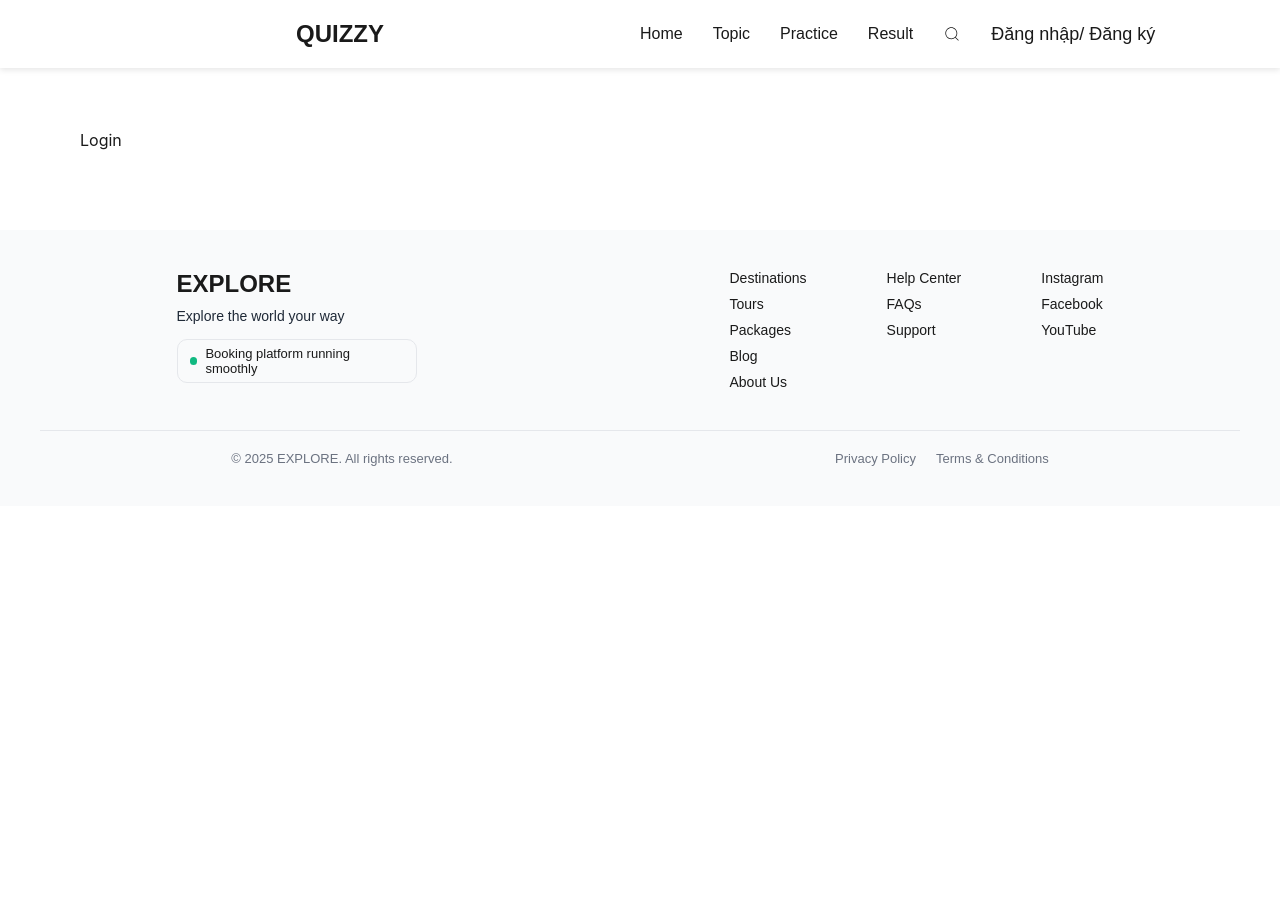
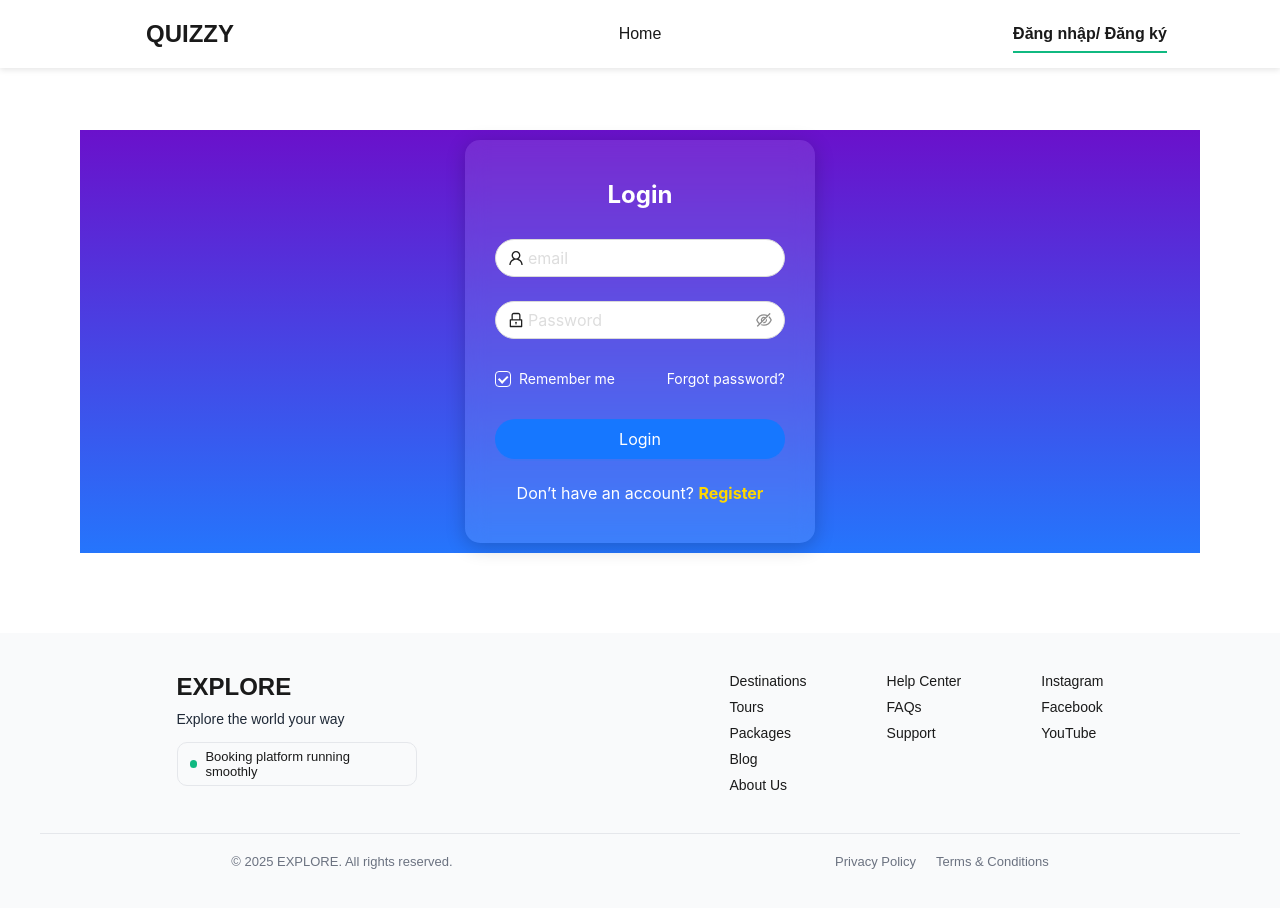
Before and after one commit to vuvantoann/quizzy-client, a React (Vite) app: page /login in a window 1280 px wide. Before the commit the page ends 800 px from the top, so only its background shows below. Built offline with nearby package versions, Linux system fonts and the light colour scheme.

Commit message:
Tính năng đăng nhập

```diff
--- a/package.json
+++ b/package.json
@@ -10,6 +10,7 @@
     "preview": "vite preview"
   },
   "dependencies": {
+    "antd": "^5.27.3",
     "react": "^19.1.0",
     "react-dom": "^19.1.0",
     "react-icons": "^5.5.0",
--- /dev/null
+++ b/src/client/pages/Login/Login.scss
@@ -0,0 +1,86 @@
+.login {
+  display: flex;
+  align-items: center;
+  justify-content: center;
+  background: linear-gradient(180deg, #6a11cb 0%, #2575fc 100%);
+
+  &__card {
+    width: 350px;
+    padding: 40px 30px;
+    border-radius: 15px;
+    background: rgba(255, 255, 255, 0.1);
+    backdrop-filter: blur(10px);
+    box-shadow: 0 4px 20px rgba(0, 0, 0, 0.2);
+    margin: 10px;
+  }
+
+  &__title {
+    text-align: center;
+    margin-bottom: 30px;
+    color: white;
+    font-weight: bold;
+  }
+
+  &__form {
+    .ant-input-affix-wrapper {
+      border-radius: 25px;
+      padding: 6px 12px;
+    }
+
+    .ant-input {
+      background: transparent;
+      color: #fff;
+
+      &::placeholder {
+        color: #ddd;
+      }
+    }
+
+    .ant-input-password {
+      border-radius: 25px;
+    }
+  }
+
+  &__options {
+    display: flex;
+    justify-content: space-between;
+    align-items: center;
+    color: white;
+  }
+
+  &__checkbox {
+    color: white;
+
+    .ant-checkbox-inner {
+      background-color: transparent;
+      border-color: white;
+    }
+  }
+
+  &__forgot {
+    color: white;
+
+    &:hover {
+      text-decoration: underline;
+    }
+  }
+
+  &__button {
+    border-radius: 25px;
+  }
+
+  &__footer {
+    text-align: center;
+    margin-top: 10px;
+    color: white;
+  }
+
+  &__register {
+    color: #ffd700;
+    font-weight: bold;
+
+    &:hover {
+      text-decoration: underline;
+    }
+  }
+}
--- a/src/client/pages/Login/index.jsx
+++ b/src/client/pages/Login/index.jsx
@@ -1,7 +1,115 @@
+import React from 'react'
+import { Form, Input, Button, Checkbox, message } from 'antd'
+import { UserOutlined, LockOutlined } from '@ant-design/icons'
+import './Login.scss'
+import { login } from '../../services/productService'
+import { useNavigate } from 'react-router-dom'
+import { setCookie } from '../../../helpers/cookie'
+
 function Login() {
+  const navigate = useNavigate()
+  const [messageApi, contextHolder] = message.useMessage()
+  const onFinish = async (values) => {
+    try {
+      const result = await login(values)
+      console.log(result)
+
+      if (result.code === 200) {
+        setCookie('token', result.token, 1)
+        navigate('/')
+        messageApi.open({
+          type: 'success',
+          content: result.message, // ✅ lấy từ backend
+        })
+      } else {
+        messageApi.open({
+          type: 'error',
+          content: result.message || 'Đăng nhập thất bại',
+        })
+      }
+    } catch (error) {
+      console.error(error)
+      messageApi.open({
+        type: 'error',
+        content: 'Có lỗi xảy ra, vui lòng thử lại',
+      })
+    }
+  }
+
   return (
     <>
-      <div>Login</div>
+      {contextHolder}
+      <div className="login">
+        <div className="login__card">
+          <h2 className="login__title">Login</h2>
+
+          <Form
+            name="login"
+            onFinish={onFinish}
+            layout="vertical"
+            initialValues={{ remember: true }}
+            className="login__form"
+          >
+            {/* Username */}
+            <Form.Item
+              name="email"
+              rules={[{ required: true, message: 'Please input your email!' }]}
+            >
+              <Input
+                prefix={<UserOutlined />}
+                placeholder="email"
+                size="large"
+              />
+            </Form.Item>
+
+            {/* Password */}
+            <Form.Item
+              name="password"
+              rules={[
+                { required: true, message: 'Please input your Password!' },
+              ]}
+            >
+              <Input.Password
+                prefix={<LockOutlined />}
+                placeholder="Password"
+                size="large"
+              />
+            </Form.Item>
+
+            {/* Remember & Forgot */}
+            <Form.Item>
+              <div className="login__options">
+                <Form.Item name="remember" valuePropName="checked" noStyle>
+                  <Checkbox className="login__checkbox">Remember me</Checkbox>
+                </Form.Item>
+                <a href="#" className="login__forgot">
+                  Forgot password?
+                </a>
+              </div>
+            </Form.Item>
+
+            {/* Button */}
+            <Form.Item>
+              <Button
+                type="primary"
+                htmlType="submit"
+                block
+                size="large"
+                className="login__button"
+              >
+                Login
+              </Button>
+            </Form.Item>
+          </Form>
+
+          <div className="login__footer">
+            Don’t have an account?{' '}
+            <a href="#" className="login__register">
+              Register
+            </a>
+          </div>
+        </div>
+      </div>
     </>
   )
 }
--- /dev/null
+++ b/src/client/pages/Logout/index.jsx
@@ -0,0 +1,14 @@
+import { useNavigate } from 'react-router-dom'
+import { deleteCookie } from '../../../helpers/cookie'
+import { useEffect } from 'react'
+
+function Logout() {
+  const navigate = useNavigate()
+  deleteCookie('token')
+  useEffect(() => {
+    navigate('/login')
+  }, [])
+  return <></>
+}
+
+export default Logout
--- a/src/client/partials/Header/Header.scss
+++ b/src/client/partials/Header/Header.scss
@@ -26,40 +26,44 @@
   }
 
   &__logo {
+    flex: 1;
     font-size: 24px;
     font-weight: bold;
     text-align: center;
-    flex: 1;
   }
 
   &__nav {
-    flex: 1;
+    flex: 3;
+    display: flex;
+    justify-content: space-between;
+    align-items: center;
 
     &-list {
+      flex: 2;
       display: flex;
+      justify-content: center;
       align-items: center;
       gap: 30px;
-      list-style: none;
       margin: 0;
       padding: 0;
+      list-style: none;
     }
 
     &-item {
       position: relative;
 
-      &--has-submenu {
-        &:hover .header__submenu {
-          display: flex;
-        }
+      &--has-submenu:hover .header__submenu {
+        display: flex;
       }
     }
 
     &-link {
+      position: relative;
+      display: inline-block;
+      padding: 5px 0;
+      font-size: 16px;
       text-decoration: none;
-      font-size: 16px;
       transition: color 0.3s;
-      padding: 5px 0;
-      display: inline-block;
 
       &.active {
         font-weight: bold;
@@ -85,12 +89,12 @@
     position: absolute;
     top: 100%;
     left: 0;
-    background: $color-bg-header;
-    padding: 10px 0;
-    min-width: 160px;
     display: none;
     flex-direction: column;
     gap: 5px;
+    min-width: 160px;
+    padding: 10px 0;
+    background: $color-bg-header;
     box-shadow: 0 4px 8px rgba(0, 0, 0, 0.1);
 
     &-item {
@@ -111,32 +115,13 @@
     }
   }
 
-  &__icon {
-    font-size: 18px;
-    cursor: pointer;
+  &__auth {
+    flex: 1;
     display: flex;
     align-items: center;
-    position: relative;
-
-    &--cart {
-      margin-left: 10px;
-
-      svg {
-        font-size: 22px;
-      }
-
-      .header__cart-count {
-        position: absolute;
-        top: -6px;
-        right: -8px;
-        background: red;
-        color: white;
-        border-radius: 50%;
-        padding: 2px 6px;
-        font-size: 12px;
-        font-weight: bold;
-        line-height: 1;
-      }
-    }
+    justify-content: center;
+    font-size: 18px;
+    list-style: none;
+    margin: 0;
   }
 }
--- a/src/client/partials/Header/index.jsx
+++ b/src/client/partials/Header/index.jsx
@@ -1,9 +1,11 @@
 import { Link, NavLink, useLocation } from 'react-router-dom'
-import { CiSearch } from 'react-icons/ci'
 
 import './Header.scss'
+import { getCookie } from '../../../helpers/cookie'
 
 function Header() {
+  const token = getCookie('token')
+  console.log(token)
   return (
     <header className="header header--solid">
       <div className="header__container">
@@ -17,6 +19,8 @@ function Header() {
                 Home
               </NavLink>
             </li>
+            {token && (
+              <>
                 <li className="header__nav-item">
                   <NavLink to="/topic" className="header__nav-link">
                     Topic
@@ -32,11 +36,25 @@ function Header() {
                     Result
                   </NavLink>
                 </li>
-
-            <li className="header__icon">
-              <CiSearch />
+              </>
+            )}
+          </ul>
+          <ul className="header__auth">
+            <li className="header__nav-item ">
+              {token ? (
+                <>
+                  <NavLink to="/logout" className="header__nav-link">
+                    Đăng xuất
+                  </NavLink>
+                </>
+              ) : (
+                <>
+                  <NavLink to="/login" className="header__nav-link">
+                    Đăng nhập/ Đăng ký
+                  </NavLink>
+                </>
+              )}
             </li>
-            <li className="header__icon ">Đăng nhập/ Đăng ký</li>
           </ul>
         </nav>
       </div>
--- /dev/null
+++ b/src/client/services/productService.jsx
@@ -0,0 +1,16 @@
+import { post } from '../../utils/request'
+
+export const login = async (formData) => {
+  const result = await post('api/v1/users/login', formData)
+  return result
+}
+
+// export const editProduct = async (id, formData) => {
+//   const result = await patch(`api/v1/admin/tours/edit/${id}`, formData)
+//   return result
+// }
+
+// export const deleteProduct = async (id) => {
+//   const result = del(`api/v1/admin/tours/delete/${id}`)
+//   return result
+// }
--- /dev/null
+++ b/src/helpers/cookie.js
@@ -0,0 +1,41 @@
+// cookieHelper.js
+
+// set cookie
+export function setCookie(cname, cvalue, exdays) {
+  var d = new Date()
+  d.setTime(d.getTime() + exdays * 24 * 60 * 60 * 1000)
+  var expires = 'expires=' + d.toUTCString()
+  document.cookie = cname + '=' + cvalue + ';' + expires + ';path=/'
+}
+
+// get cookie
+export function getCookie(cname) {
+  var name = cname + '='
+  var ca = document.cookie.split(';')
+  for (var i = 0; i < ca.length; i++) {
+    var c = ca[i]
+    while (c.charAt(0) == ' ') {
+      c = c.substring(1)
+    }
+    if (c.indexOf(name) == 0) {
+      return c.substring(name.length, c.length)
+    }
+  }
+  return ''
+}
+
+// update cookie
+export function updateCookie(cname, cvalue, exdays) {
+  var d = new Date()
+  d.setTime(d.getTime() + exdays * 24 * 60 * 60 * 1000)
+  var expires = 'expires=' + d.toUTCString()
+  document.cookie = cname + '=' + cvalue + ';' + expires + ';path=/'
+}
+
+// delete cookie
+export function deleteCookie(cname) {
+  var d = new Date()
+  d.setTime(d.getTime() - 24 * 60 * 60 * 1000) // về quá khứ
+  var expires = 'expires=' + d.toUTCString()
+  document.cookie = cname + '=;' + expires + ';path=/'
+}
--- a/src/routes/routesConfig.jsx
+++ b/src/routes/routesConfig.jsx
@@ -10,6 +10,7 @@ import Topic from '../client/pages/Topic'
 import Practice from '../client/pages/Practice'
 import PracticeHistory from '../client/pages/PracticeHistory'
 import Result from '../client/pages/Result'
+import Logout from '../client/pages/Logout'
 
 export const routes = [
   {
@@ -27,6 +28,10 @@ export const routes = [
       {
         path: 'register',
         element: <Register />,
+      },
+      {
+        path: 'logout',
+        element: <Logout />,
       },
       {
         path: '',
--- /dev/null
+++ b/src/utils/request.jsx
@@ -0,0 +1,42 @@
+const API_DOMAIN = 'http://localhost:3000/'
+
+export const get = async (path) => {
+  const response = await fetch(API_DOMAIN + path)
+  const result = await response.json()
+  return result
+}
+
+export const post = async (path, data) => {
+  const response = await fetch(API_DOMAIN + path, {
+    method: 'POST',
+    headers: {
+      Accept: 'application/json',
+      'Content-Type': 'application/json',
+    },
+    body: JSON.stringify(data),
+  })
+
+  const result = await response.json()
+  return result
+}
+
+export const patch = async (path, data) => {
+  const response = await fetch(API_DOMAIN + path, {
+    method: 'PATCH',
+    headers: {
+      Accept: 'application/json',
+      'Content-Type': 'application/json',
+    },
+    body: JSON.stringify(data),
+  })
+  const result = await response.json()
+  return result
+}
+
+export const del = async (path) => {
+  const response = fetch(API_DOMAIN + path, {
+    method: 'DELETE',
+  })
+  const result = (await response).json()
+  return result
+}
```
Also changed, not shown: 1 other file (tests, documents, lock files or other folders). Lines whose indentation alone changed are shown as unchanged.
